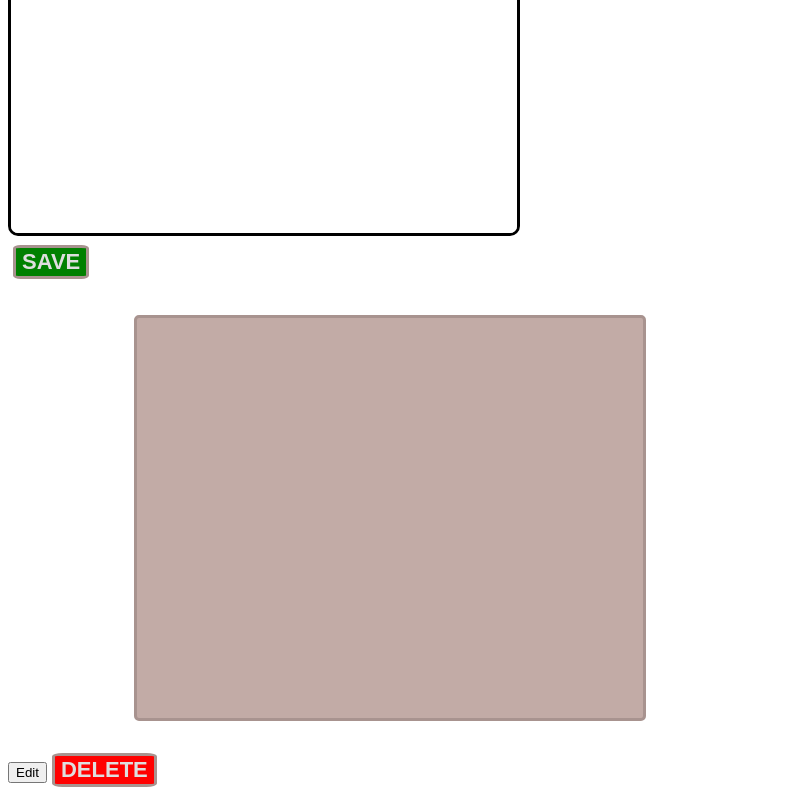
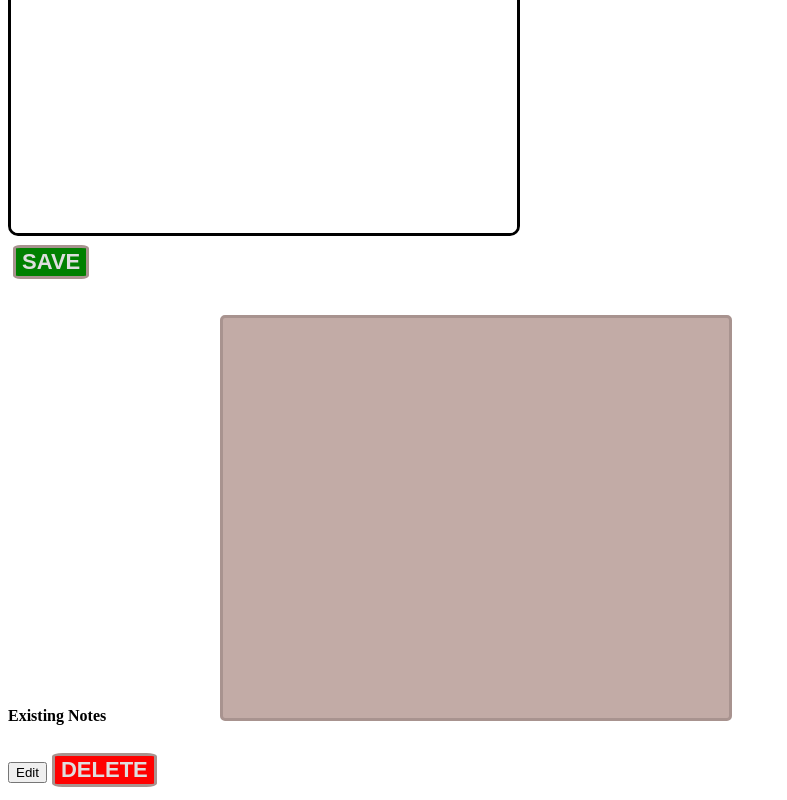
Before and after one commit to alexbowes123/RichWebReact, a React (Create React App) app: page / in a window 1280 px wide. Shown: the part 321-1121 px from the top of the page, without its empty margins (0-787 px from the left). Built offline with nearby package versions, Linux system fonts and the light colour scheme.

Commit message:
working edit

```diff
--- a/src/App.js
+++ b/src/App.js
@@ -11,18 +11,15 @@ let counter = 0; //holds the number of notes
 
 const App = () => {
 
-  /* Array of notes to be displayed */
-  const[notes, setNotes] = useState([
-
-  ]);
-
-
+//   /* Array of notes to be displayed */
+  const[notes, setNotes] = useState([]);
   const [currNote, setCurrNote] = useState({
     id: '',
-    title: '',
+    title: '',          /*initial note has only a white colour*/
     body: '',
     color: 'whiteNote',
   });
+  const [isEditing, setIsEditing] = useState(false);
 
 
   //change the colour of the notepad
@@ -37,8 +34,22 @@ const App = () => {
   };
 
 
-  //logic for adding a note
+//   //logic for adding a note
 const addNote = (title,body) => {
+  if(isEditing) { //check to see if then note is a note that already exists
+    setNotes(prev => {
+      const updatedNotes = prev.map(note => { //map the new values for title and body onto the note with the correct id
+        if(note.id === currNote.id) {
+          note.body = body;
+          note.title = title;
+        }
+        return note;
+      })
+      return updatedNotes;
+    })
+    setIsEditing(false);
+    return;
+  }
 
   const date = new Date();
 
@@ -53,9 +64,9 @@ const App = () => {
   }
 
     console.log("currentNote",currNote);
-    counter++; //for id
+    counter++;//for id
 
-    //create a new note with the following values
+//     //create a new note with the input  values for title and body, as well as colour of the note
     const newNote = {
       id: counter,
       title: title,
@@ -64,7 +75,7 @@ const App = () => {
       backgroundColour: currNote.color
     }
 
-    const newNotes = [...notes, newNote]; //get contents of notes array, spreading into array, then insert 1 more element called newnote
+    const newNotes = [...notes, newNote]; //get contents of notes array, spreading into array, then insert / append 1 more element called newnote
 
     setNotes(newNotes);
 
@@ -74,16 +85,11 @@ const App = () => {
 
     console.log("in deleteNote");
 
+    //filter the array of notes to only include notes which do not match the id of the selected note
     const removingNote = [...notes].filter(note => note.id !== id);
-
     setNotes(removingNote);
 
   }
-
-
-
-
-
 
   const editNote = (editId, editTitle, editBody, editColor) => {
     console.log("reached editNote on appjs!");
@@ -92,21 +98,17 @@ const App = () => {
     console.log(editBody);
     console.log(editColor);
 
-    setCurrNote(prev => {
-      prev.id = editId;
-      prev.title = editTitle;
-      prev.body = editBody;
-      prev.color = editColor;
-      return prev;
-    });
+    //set the notepad to have the values of the existing note which was clicked
+    setCurrNote({id: editId, title: editTitle, body: editBody, color: editColor});
+    setIsEditing(true);
   }
-
   return (
     <div className="App">
       <Header/>
       <Headers changeColor ={changeColor}/>
       <Notepad  currNote = {currNote} currColor = {currNote.color} handleAddNote={addNote} />
       <NoteList notes={notes} handleEditNote = {editNote} handleDeleteNote = {deleteNote}/>
+
       <Note/>
     </div>
   );
--- a/src/components/Headers.js
+++ b/src/components/Headers.js
@@ -8,7 +8,7 @@ export const Headers = ({ changeColor }) => {
         changeColor(event.target.value);
     };
 
-
+//   renders the "write something" header and the colour picker selector
 
     return(
         <div className = "headers">
@@ -27,9 +27,9 @@ export const Headers = ({ changeColor }) => {
                     </select>
                 </div>
             </div>
-            <div id = "list-head">
+            {/* <div id = "list-head">
                 <b>Existing Notes</b>
-            </div>
+            </div> */}
         </div>
     )
 }
--- a/src/components/Notelist.js
+++ b/src/components/Notelist.js
@@ -3,9 +3,13 @@ import Note from './Note'
 const Notelist = ({ notes, handleEditNote , handleDeleteNote}) => {
 
 
+    // holds the list of notes that are displayed
 
     return(
-
+        <div className = "existingNotes">
+            <div id = "list-head">
+                <b>Existing Notes</b>
+            </div>
             <div className = "ListNotes">
                 {notes.map((note)=> {
                     console.log( "in saved notes",note);
@@ -19,6 +23,7 @@ const Notelist = ({ notes, handleEditNote , handleDeleteNote}) => {
 
                 })}
             </div>
+        </div>
 
     )
 }
--- a/src/components/Notepad.js
+++ b/src/components/Notepad.js
@@ -1,12 +1,18 @@
-import React from "react"
+import React , { useEffect }  from "react"
 
 import { useState } from 'react';
 
 const Notepad = ({handleAddNote, currNote}) => {
 
-    const [titleText, setTitleText] = useState('');
-    const [bodyText, setBodyText] = useState(`${currNote.body}`);
+    const [titleText, setTitleText] = useState(currNote ? currNote.title : '');
+    const [bodyText, setBodyText] = useState(currNote ? currNote.body : '');
 
+    //update the title and body field of notepad when the edit button is clicked
+    useEffect(() => {
+        // console.log('Notepad currNote: ', currNote);
+        setBodyText(currNote.body);
+        setTitleText(currNote.title);
+    }, [currNote]);
 
     const handleTitleChange = (event) => { //value is captured
             setTitleText(event.target.value);
@@ -21,6 +27,7 @@ const Notepad = ({handleAddNote, currNote}) => {
         console.log("reached handlesaveclicks");
         console.log("currNote ", currNote.color);
         handleAddNote(titleText,bodyText);
+
         if(titleText != "" && bodyText != ""){ // only reset values if a note has been made with actual values
             setTitleText('');
             setBodyText('');
@@ -28,12 +35,12 @@ const Notepad = ({handleAddNote, currNote}) => {
     };
 
 
-    //currNote.body holds the right value but not sure how to display it while the bodytext is being set in handleBodyChange
+//     //currNote.body holds the right value but not sure how to display it while the bodytext is being set in handleBodyChange
 
     return(
         <div class = "noteAndButton">
             <div class = "notePadFields">
-
+                {/* set the classname to the appropriate class for the colour of the notepad */}
                 <div className={`${currNote.color}Title`}>
                     <input id = {`${currNote.color}title-field`} type="text" value = {titleText} onChange = {handleTitleChange} placeholder = "Title of Note"/>
                 </div>
--- a/src/index.css
+++ b/src/index.css
@@ -87,10 +87,16 @@ header{
     margin-left: 7%;
   }
 
+
+.existingNotes{
+
+
+}
+
 .ListNotes{
 
     margin-top: 2.5%;
-    margin-left: 10%;
+    /* margin-left: 10%; */
     display:inline-block;
     width: 40%;
     height:400px;
```
Also changed, not shown: public/logo192.png (deleted), public/logo512.png (deleted). Lines whose indentation alone changed are shown as unchanged.
